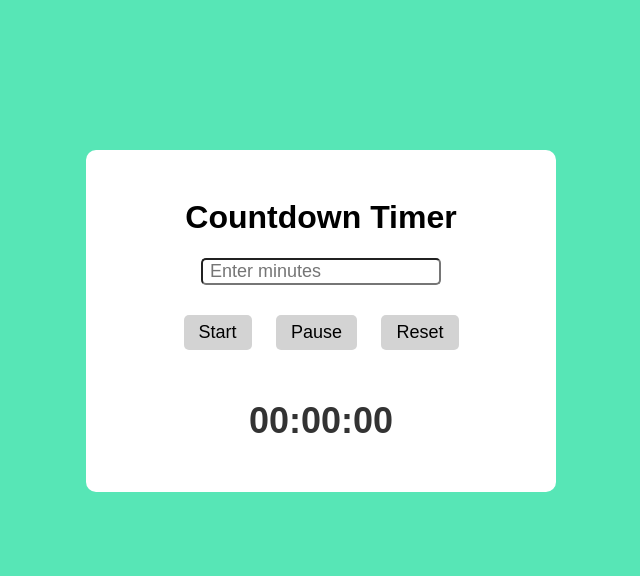
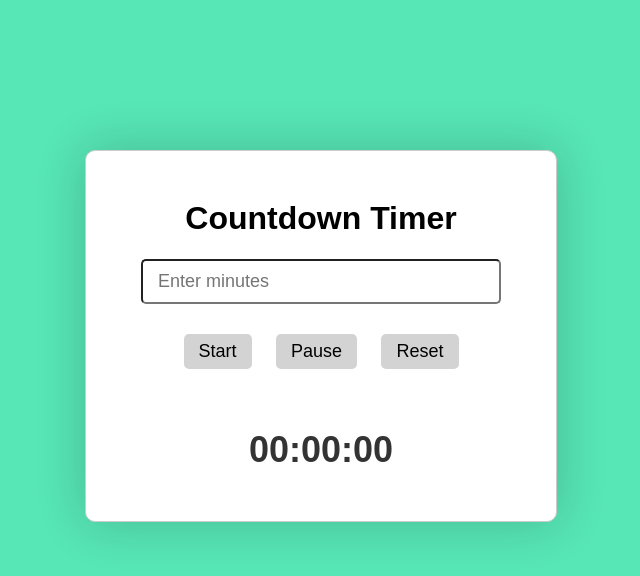
Before and after one commit to Janhavikalaskar/Countdown_Timer, a plain HTML site: page index.html in a window 1280 px wide. Shown: the whole page, without its empty margins (319-959 px from the left). Drawn offline with Linux system fonts and the light colour scheme.

Commit message:
Update style.css

```diff
--- a/style.css
+++ b/style.css
@@ -13,13 +13,17 @@ body {
     height: auto;
     background-color: #fff;
     border-radius: 10px;
-
+    border: 1px solid #ccc;
+    box-shadow: 0 0 50px rgba(0, 0, 0, 0.2);
 }
 
 input, #display {
     display: block;
     margin: 20px auto;
     font-size: 18px;
+    padding: 10px;
+    box-sizing: border-box;
+    width: 80%;
 }
 
 input{
```
